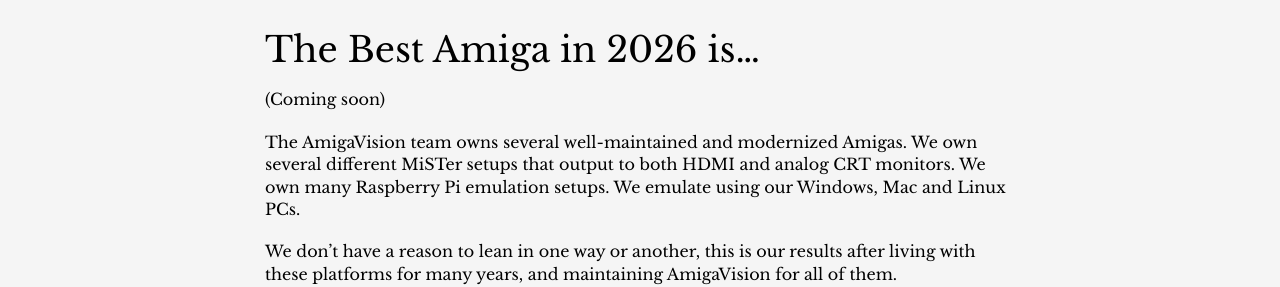
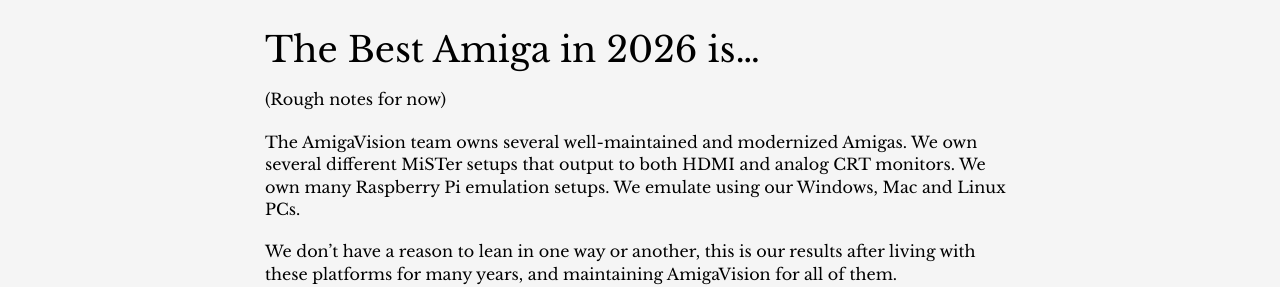
Before and after one commit to amigavision/amigavision.github.io, a Jekyll site: the page built from best.md, in a window 1280 px wide and 900 px high, scrolled down 4334 px. Shown: the part 171-458 px from the top of the window. Built offline with Jekyll 4.4.1, drawn with Linux system fonts in a browser that asks for light colours.

Commit message:
Disclaimer

```diff
--- a/best.md
+++ b/best.md
@@ -117,7 +117,7 @@
 
 ## The Best Amiga in 2026 is…
 
-(Coming soon)
+(Rough notes for now)
 
 The AmigaVision team owns several well-maintained and modernized Amigas. We own several different MiSTer setups that output to both HDMI and analog CRT monitors. We own many Raspberry Pi emulation setups. We emulate using our Windows, Mac and Linux PCs.
 
```
